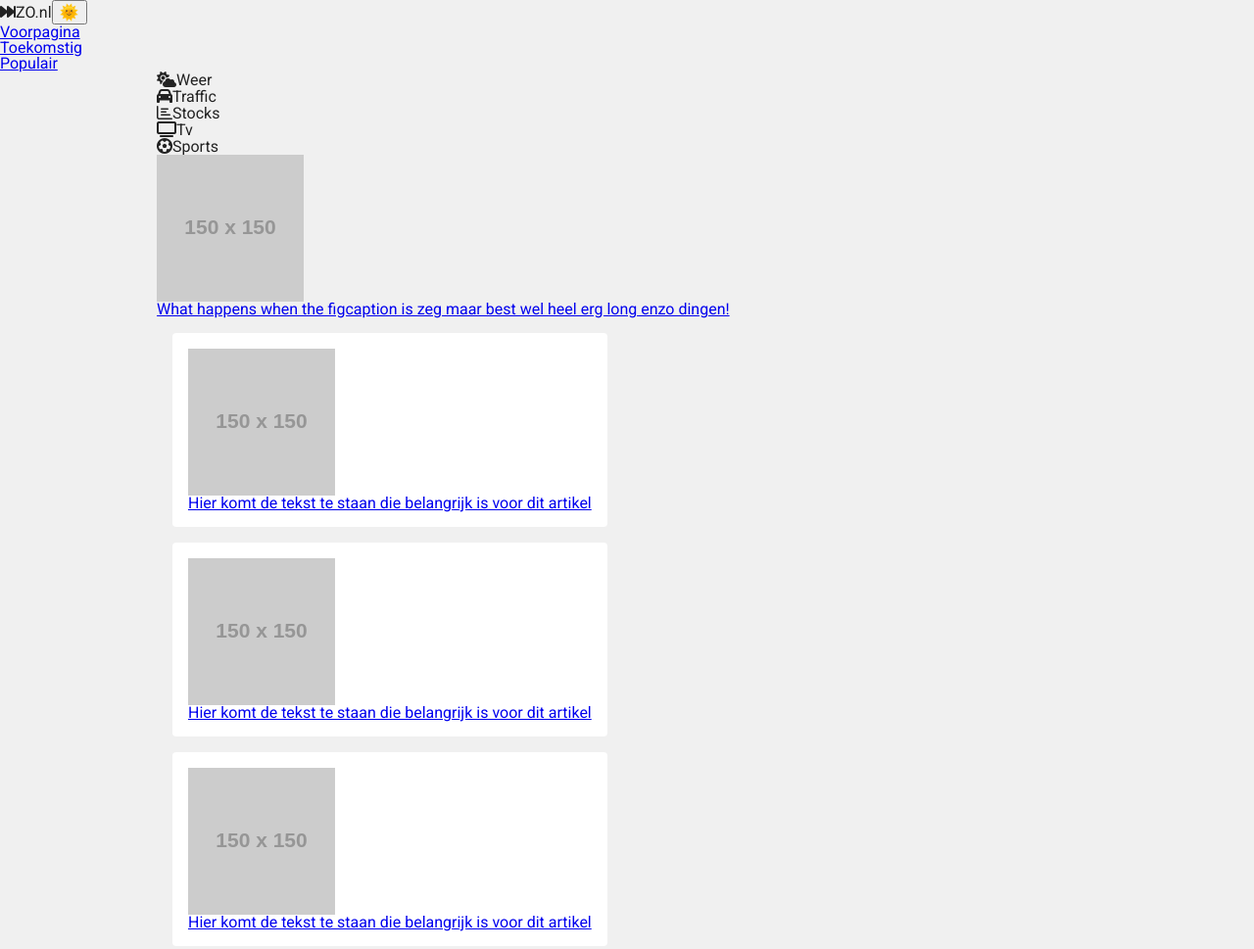
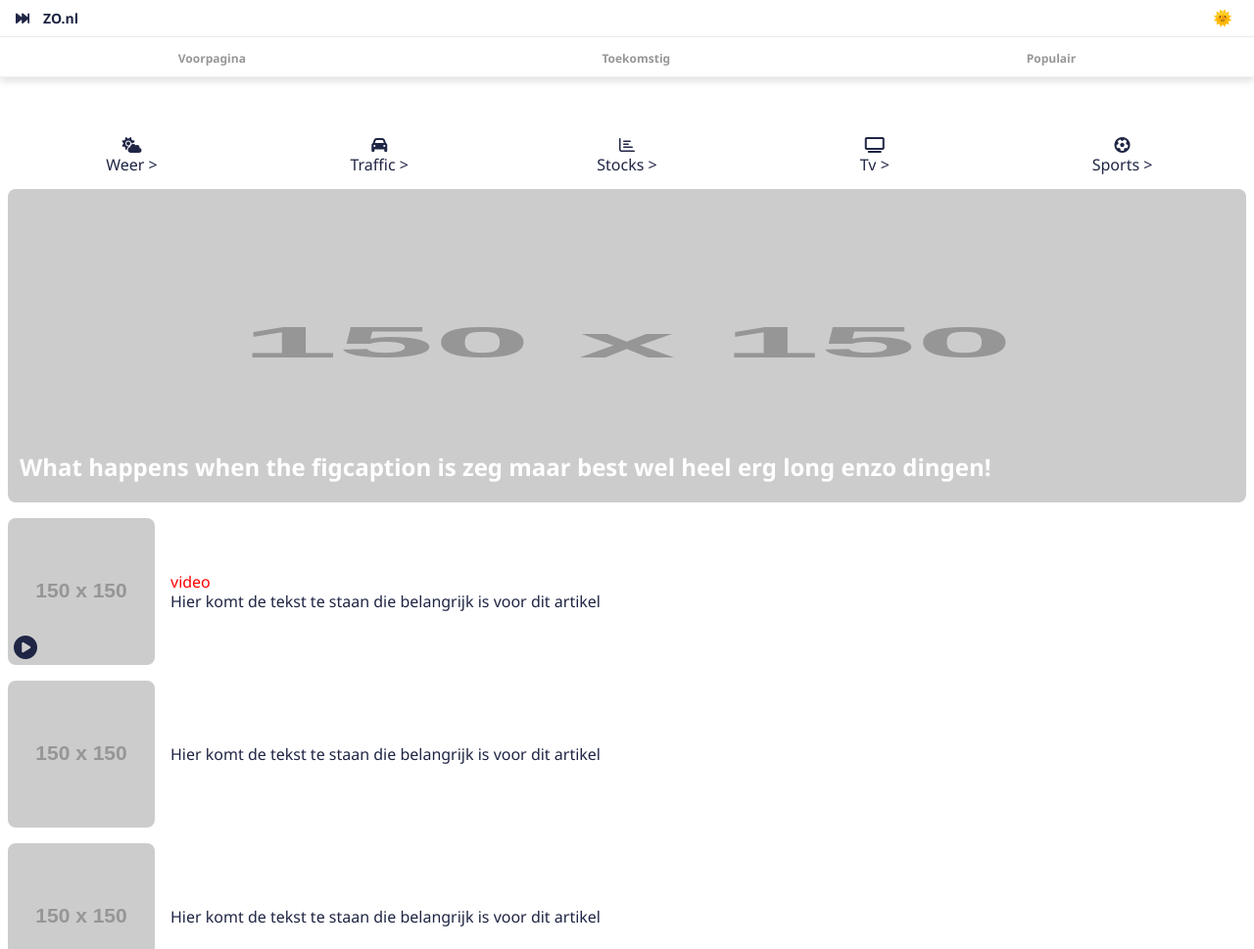
Before and after one commit to DanielvandeVelde/FED, a plain HTML site: page index.html in a window 1280 px wide. Shown: the top 969 px of the page at 98% size. Drawn offline with Linux system fonts and the light colour scheme; placeholder pictures from the web are drawn by us.

Commit message:
add css, variables and a little keyframe

```diff
--- a/styles/style.css
+++ b/styles/style.css
@@ -1,52 +1,211 @@
-@import url("https://fonts.googleapis.com/css2?family=Roboto:wght@400;700&display=swap");
+:root {
+  font-family: "Segoe UI", sans-serif;
+  --text-color: #000;
+  --pri-text: #1f2544;
+  --sec-text: #979797;
+  --background: #fff;
+  --background2: #fff;
+  --border-color: #eee;
+  --border-radius: 0.5em;
+}
 
-:root {
-  font-family: "Roboto", sans-serif;
+.dark {
+  /* Dark vars go here later */
+  --text-color: #ddd;
+  --pri-text: #ddd;
+  --sec-text: #ddd;
+  --background: #000;
+  --background2: #1f1f1f;
+  --border-color: #808080;
 }
 
 body {
-  background-color: #f0f0f0;
+  background-color: var(--background);
 }
 
-h1 {
-  background-color: #1b1b1b;
-  color: white;
+header {
+  display: flex;
+  flex-direction: column;
+  margin-bottom: 2em;
+  color: var(--pri-text)
+}
+
+header div {
+  display: flex;
+  justify-content: space-between;
+  align-items: center;
+  padding: 0.5em 1em;
+  border-bottom: 1px solid var(--border-color);
+  background-color: var(--background2);
+}
+
+header div a {
   font-weight: bold;
-  text-align: center;
-  padding: 1.5em;
-  box-shadow: 0px 0.25em 0.25em 0px rgba(0, 0, 0, 0.25);
-  position: sticky;
+  font-size: 0.875em;
+}
+
+header div i {
+  padding-right: 1em;
+}
+
+header div button {
+  border: none;
+  background: none;
+  outline: none;
+  animation: rotation 2s infinite linear;
+  animation-play-state: paused;
+}
+
+header div button:hover {
+  transform: rotate(90deg);
+  animation-play-state: running;
+}
+
+header nav {
+  z-index: 2;
+  box-shadow: 0 0.25em 0.5em 0 rgba(0,0,0,.12);
+  border-bottom: 1px solid var(--border-color);
+  background-color: var(--background2);
+}
+
+header nav ul {
+  display: flex;
+  justify-content: space-around;
+  padding: 0.75em 0;
+}
+
+header nav a {
+  text-decoration: none;
+  color: var(--sec-text);
+  font-weight: bold;
+  text-transform: capitalize;
+  font-size: 0.75em;
+  padding: 1em 0.5em;
+}
+
+main {
+  padding: 0.5em;
+}
+
+#forwardIcons ul {
+  display: flex;
+  justify-content: stretch;
+}
+
+#forwardIcons li {
+  color: var(--pri-text);
+  padding: 1em;
+  display: flex;
+  flex-direction: column;
+  width: 100%;
+  border: 1px solid transparent;
+}
+
+#forwardIcons li a {
+  display: flex;
+  flex-direction: column;
+  align-items: center;
+}
+
+#forwardIcons i {
+  padding: 0.25em;
+}
+
+#forwardIcons li span::after {
+  content: " >"
+}
+
+#forwardIcons li:hover {
+  border: 1px solid var(--pri-text);
+  border-radius: 0.5em;
+}
+
+#frontpage {
+  border-bottom: 1px solid var(--border-color)
+}
+
+#frontpage > a {
+  color: #fff;
+}
+
+#frontpage > a figure {
+  position: relative;
   margin-bottom: 1em;
 }
 
-section {
-  display: flex;
-  flex-wrap: wrap;
-  width: 75%;
-  margin: auto;
+#frontpage > a figure img {
+  border-radius: var(--border-radius);
+  width: 100%;
+  max-height: 20em;
 }
 
-article {
-  padding: 1em;
-  margin: 1em;
-  background-color: #ffffff;
-  border-radius: 0.25em;
-  flex: 1 0 40%;
-  cursor: pointer;
+#frontpage > a figure figcaption {
+  font-size: 1.5em;
+  font-weight: bold;
+  position: absolute;
+  bottom: 1em;
+  left: 0.5em;
+  right: 0.5em;
 }
 
-article:hover {
-  transform: translateY(-0.25em) translateX(0.25em);
-  box-shadow: 0px 0.5em 0.25em 0px rgba(0, 0, 0, 0.25);
+#frontpage ul li {
+  margin-bottom: 1em;
 }
 
-h2 {
-  padding-bottom: 1em;
-  text-align: center;
-  font-weight: bold;
+#frontpage li > a {
+  color: var(--pri-text);
+  text-decoration: none;
 }
 
-h2::before {
-  content: "| ";
-  color: peru;
+#frontpage li > a:hover {
+  text-decoration: underline;
 }
+
+#frontpage ul li:last-child {
+  text-align: center;
+}
+
+#frontpage ul li:last-child a::after {
+  content: " >"
+}
+
+#frontpage ul article {
+  display: flex;
+  align-items: center;
+  position: relative;
+}
+
+#frontpage article img {
+  border-radius: var(--border-radius)
+}
+
+#frontpage article p {
+  padding: 1em;
+  display: flex;
+  flex-direction: column;
+}
+
+#frontpage article p[data-attribute]::before {
+  content: attr(data-attribute);
+  color: red;
+  padding-bottom: 0.25em;
+}
+
+#frontpage article p[data-attribute="video"]::after {
+  color: var(--pri-text);
+  font-family: FontAwesome;
+  font-size: 1.5em;
+  content: "\f144";
+  position: absolute;
+  left: 0.25em;
+  bottom: 0.25em;
+}
+
+@keyframes rotation {
+  from {
+    transform: rotate(0deg);
+  }
+  to {
+    transform: rotate(359deg)
+  }
+}
```
